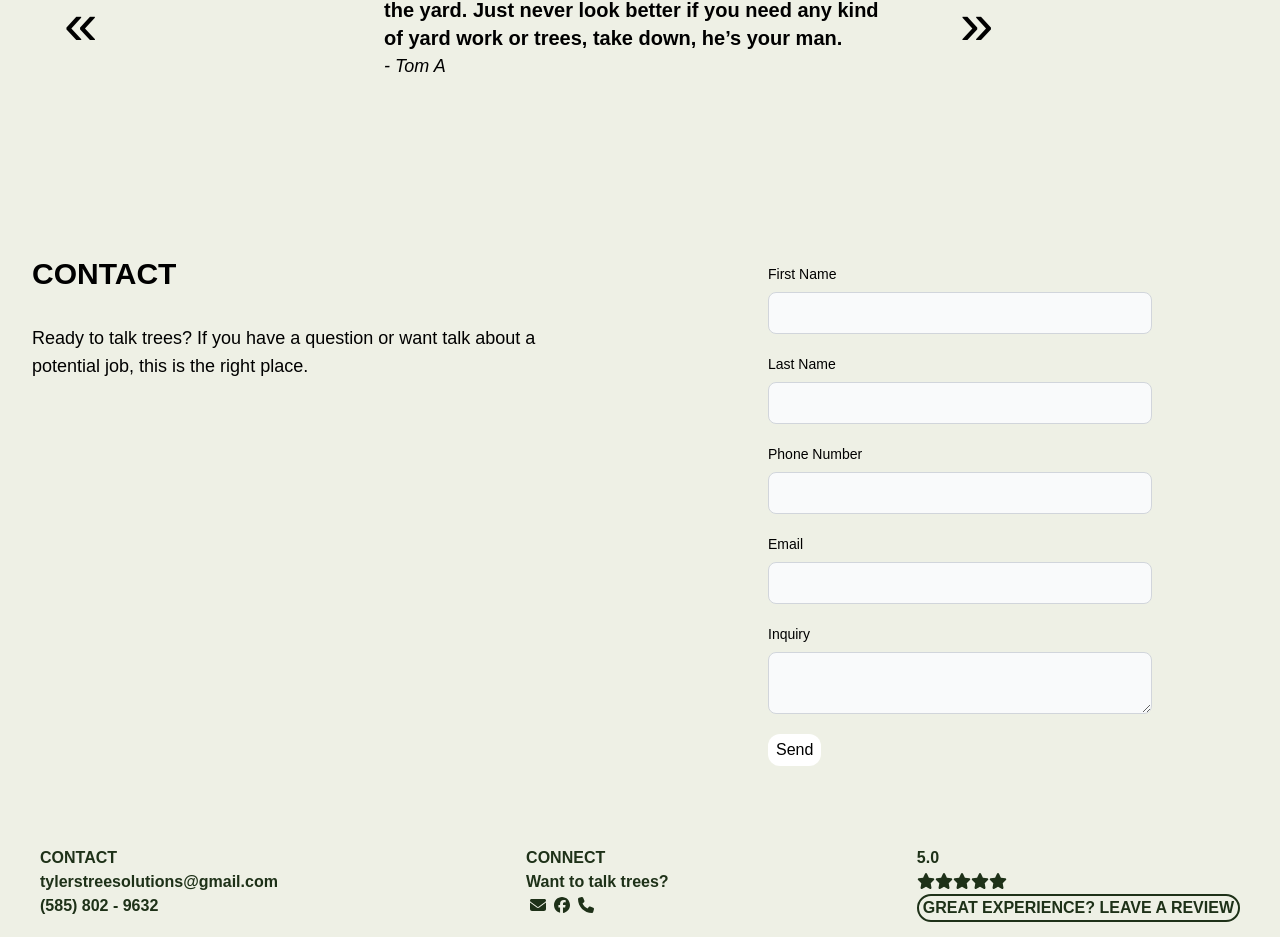
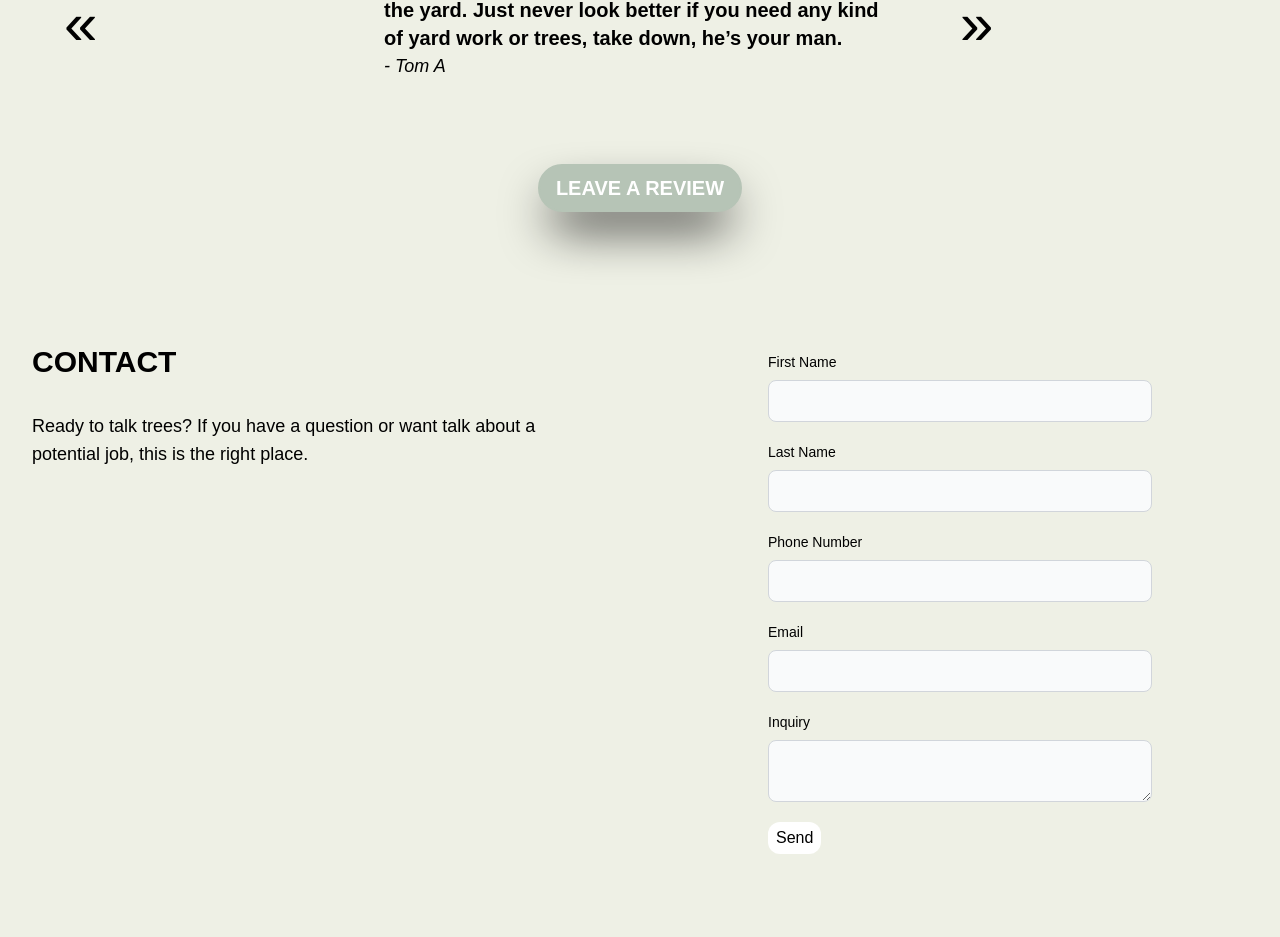
Before and after one commit to gmcclarin/tyler, a React (Create React App) app: page / in a window 1280 px wide. Shown: the part 3044-3981 px from the top of the page. Built offline with nearby package versions, Linux system fonts and the light colour scheme; no server answers.

Commit message:
apply consistent button themes for hoomepage

```diff
--- a/src/components/ReviewCarousel.js
+++ b/src/components/ReviewCarousel.js
@@ -105,7 +105,6 @@ const ReviewCarousel = () => {
                     </div>
                 </div> */}
                 <div className="w-screen h-60 m-auto  py-5 flex justify-center items-center">
-
                         <div className=" w-1/4 text-6xl mx-5 lg:mx-16 text-black cursor-pointer"
                         onClick={handleDown}>«</div>
                         <div className="w-2/4">
@@ -114,7 +113,13 @@ const ReviewCarousel = () => {
                         </div>
                         <div className="w-1/4 text-6xl mx-5 lg:mx-16 text-black cursor-pointer"
                         onClick={handleUp}>»</div>
+                </div>
 
+                <div
+                    className='text-xl text-center flex justify-center items-center '>
+                        <div className="text-white font-bold rounded-full border-2 px-4 p-2 m-5 bg-olive border-olive cursor-pointer shadow-2xl shadow-black"
+                        ><a href="https://www.google.com/search?q=tylers+tree+solutions&rlz=1C5CHFA_enUS899US899&oq=tylers&gs_lcrp=EgZjaHJvbWUqBggBEEUYOzIMCAAQRRg5GLEDGIAEMgYIARBFGDsyCQgCEAAYChiABDIJCAMQABgKGIAEMgcIBBAAGIAEMgYIBRBFGD0yBggGEEUYPDIGCAcQRRg80gEIMzc0NmowajeoAgCwAgA&sourceid=chrome&ie=UTF-8#lrd=0x89d153a2289fe4e9:0xb8b8532813616cc2,3,,,," rel="noopener" target="_blank">LEAVE A REVIEW</a>
+                        </div>
                 </div>
             </div>
         </div>
```
